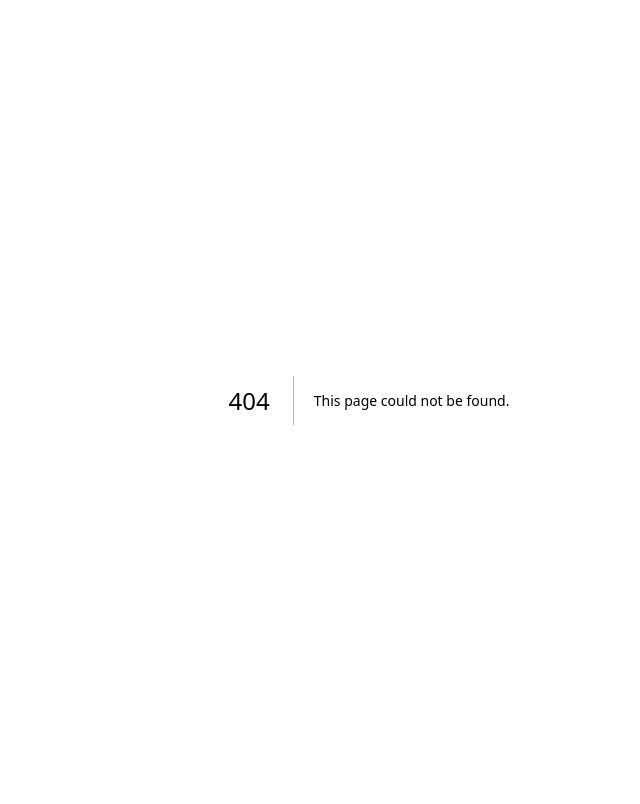
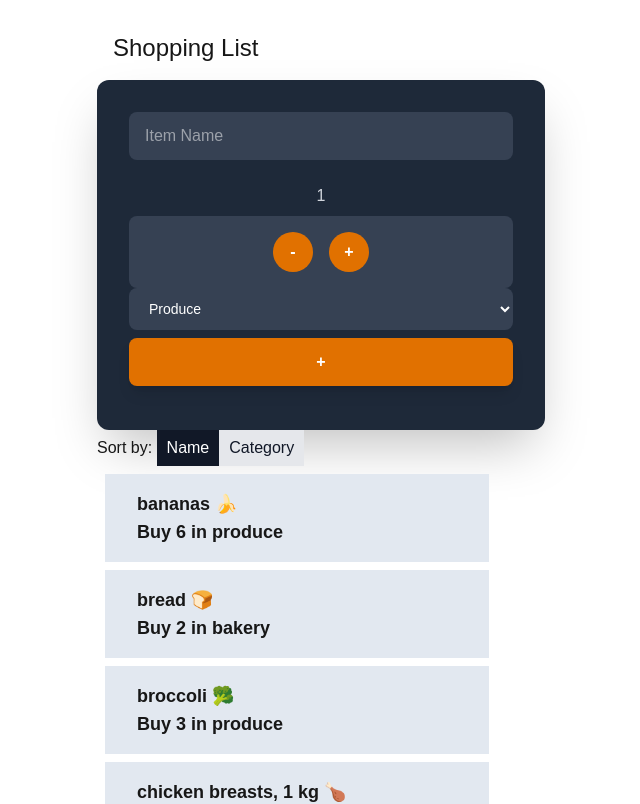
Before and after one commit to Mona121212/cprg306-assignments, a Next.js app: page /week-7 in a window 1280 px wide. Before the commit this address had no page. Shown: the top 804 px of the page, without its empty margins (271-911 px from the left). Built offline with nearby package versions, Linux system fonts and the light colour scheme.

Commit message:
feat: add new item

```diff
--- a/app/page.js
+++ b/app/page.js
@@ -40,6 +40,13 @@ export default function Home() {
           >
             Week Six
           </Link>
+          <br></br>
+          <Link
+            className="text-shadow-blue-500 hover:text-amber-400 text-4xl"
+            href="./week-7"
+          >
+            Week Seven
+          </Link>
         </li>
       </ul>
     </main>
--- /dev/null
+++ b/app/week-7/item-list.js
@@ -0,0 +1,73 @@
+"use client";
+import Item from "./item";
+import { useState } from "react";
+import itemsData from "./item.json";
+
+export default function ItemList({ items = [] }) {
+  const [sortBy, setSortBy] = useState("name");
+
+  //let itemsArray = itemsData.map((it) => ({ ...it }));
+  let itemsArray = [...items];
+  if (sortBy === "name") {
+    itemsArray.sort((a, b) => {
+      const nameA = String(a.name ?? "").toUpperCase();
+      const nameB = String(b.name ?? "").toUpperCase();
+      if (nameA < nameB) return -1;
+      if (nameA > nameB) return 1;
+      return 0;
+    });
+  } else if (sortBy === "category") {
+    itemsArray.sort((a, b) => {
+      const catA = String(a.category ?? "").toUpperCase();
+      const catB = String(b.category ?? "").toUpperCase();
+
+      if (catA < catB) return -1;
+      if (catA > catB) return 1;
+      return 0;
+    });
+  }
+
+  const activeStyle = {
+    backgroundColor: "#111827",
+    color: "#fff",
+    padding: "6px 10px",
+    borderRaius: "6px",
+  };
+  const inactiveStyle = {
+    backgroundColor: "#e5e7eb",
+    color: "#111827",
+    padding: "6px 10px",
+    borderRaius: "6px",
+  };
+
+  return (
+    <section>
+      <div>
+        <span>Sort by: </span>
+        <button
+          type="button"
+          onClick={() => setSortBy("name")}
+          aria-pressed={sortBy === "name"}
+          style={sortBy === "name" ? activeStyle : inactiveStyle}
+        >
+          Name
+        </button>
+
+        <button
+          type="button"
+          onClick={() => setSortBy("category")}
+          aria-pressed={sortBy === "category"}
+          style={sortBy === "category" ? activeStyle : inactiveStyle}
+        >
+          Category
+        </button>
+      </div>
+
+      <ul style={{ listStyle: "none", padding: 0 }}>
+        {itemsArray.map((item) => (
+          <Item key={item.id} item={item} />
+        ))}
+      </ul>
+    </section>
+  );
+}
--- /dev/null
+++ b/app/week-7/item.js
@@ -0,0 +1,13 @@
+export default function Item({ item }) {
+  let { name, quantity, category } = item;
+  return (
+    <li className="flex items-center p-4 bg-slate-200 max-w-sm m-2">
+      <div className="flex-1">
+        <div className="text-lg font-semibold ml-4">{name}</div>
+        <div className="text-lg font-semibold ml-4 ">
+          Buy {quantity} in {category}
+        </div>
+      </div>
+    </li>
+  );
+}
--- /dev/null
+++ b/app/week-7/item.json
@@ -0,0 +1,74 @@
+[
+  {
+    "id": "1h2GJKH12gkHG31h1H",
+    "name": "milk, 4 L 🥛",
+    "quantity": 1,
+    "category": "dairy"
+  },
+  {
+    "id": "2KJH3k2j3H1k2J3K1H",
+    "name": "bread 🍞",
+    "quantity": 2,
+    "category": "bakery"
+  },
+  {
+    "id": "3h2KJH3k2j3H1k2J3",
+    "name": "eggs, dozen 🥚",
+    "quantity": 2,
+    "category": "dairy"
+  },
+  {
+    "id": "4k2J3K1H2GJKH12gk",
+    "name": "bananas 🍌",
+    "quantity": 6,
+    "category": "produce"
+  },
+  {
+    "id": "5H1h1H2KJH3k2j3H",
+    "name": "broccoli 🥦",
+    "quantity": 3,
+    "category": "produce"
+  },
+  {
+    "id": "6H1k2J3K1H2GJKH1",
+    "name": "chicken breasts, 1 kg 🍗",
+    "quantity": 1,
+    "category": "meat"
+  },
+  {
+    "id": "7gkHG31h1H2KJH3k",
+    "name": "pasta sauce 🍝",
+    "quantity": 3,
+    "category": "canned goods"
+  },
+  {
+    "id": "8j3H1k2J3K1H2GJK",
+    "name": "spaghetti, 454 g 🍝",
+    "quantity": 2,
+    "category": "dry goods"
+  },
+  {
+    "id": "9H12gkHG31h1H2KJ",
+    "name": "toilet paper, 12 pack 🧻",
+    "quantity": 1,
+    "category": "household"
+  },
+  {
+    "id": "10H3k2j3H1k2J3K1",
+    "name": "paper towels, 6 pack",
+    "quantity": 1,
+    "category": "household"
+  },
+  {
+    "id": "11k2J3K1H2GJKH12",
+    "name": "dish soap 🍽️",
+    "quantity": 1,
+    "category": "household"
+  },
+  {
+    "id": "12GJKH12gkHG31h1",
+    "name": "hand soap 🧼",
+    "quantity": 4,
+    "category": "household"
+  }
+]
--- /dev/null
+++ b/app/week-7/new-item.js
@@ -0,0 +1,121 @@
+"use client";
+
+import { useState } from "react";
+
+export default function NewItem({ newItemFunc }) {
+  const [quantity, setQuantity] = useState(1);
+  const [name, setName] = useState("");
+  const [category, setCategory] = useState("produce");
+
+  const handleItemNameChange = (event) => {
+    //console.dir(event.target.value);
+    setName(event.target.value);
+  };
+
+  const increment = () => {
+    if (quantity < 20) {
+      setQuantity(quantity + 1);
+    }
+  };
+
+  const decrement = () => {
+    if (quantity > 1) {
+      setQuantity(quantity - 1);
+    }
+  };
+
+  const handleCategoryChange = (event) => setCategory(event.target.value);
+
+  const randomId = () => Math.random().toString(36).slice(2, 9);
+  const handleSubmit = (e) => {
+    e.preventDefault();
+
+    const newItemObj = {
+      id: randomId(),
+      name: name.trim(),
+      quantity: quantity,
+      category: category,
+    };
+
+    newItemFunc(newItemObj); // ✅ call the parent handler
+
+    //reset form
+
+    setName("");
+    setQuantity(1);
+    setCategory("produce");
+  };
+
+  const buttonStyle =
+    "w-10 h-10 bg-amber-600 text-white font-bold rounded-full hover:bg-amber-500 focus:outline-none focus:ring-2 focus:ring-amber-400 transition disabled:opacity-50 disabled:cursor-not-allowed";
+
+  const inputStyle =
+    "w-full px-4 py-3 bg-gray-700 text-white rounded-lg focus:outline-none focus:ring-2 focus:ring-amber-500 transition";
+
+  return (
+    <form
+      className="w-full max-w-md bg-gray-800 rounded-xl shadow-2xl p-8 space-y-6"
+      onSubmit={handleSubmit}
+    >
+      <div>
+        <input
+          type="text"
+          onChange={handleItemNameChange}
+          value={name}
+          required
+          className={inputStyle}
+          placeholder="Item Name"
+        />
+      </div>
+      <div className="block text-m font-medium text-emerald-400 mb-3 text-center">
+        <div>
+          <div>
+            <p className=" block text-m font-medium text-gray-300 mb-2">
+              {quantity}
+            </p>
+          </div>
+
+          <div className="flex items-center justify-center space-x-4 bg-gray-700 rounded-lg p-4">
+            <button type="button" className={buttonStyle} onClick={decrement}>
+              -
+            </button>
+            <button type="button" className={buttonStyle} onClick={increment}>
+              +
+            </button>
+          </div>
+        </div>
+
+        {/**category field */}
+        <div className="block text-sm font-medium text-gray-300 mb-2">
+          <select
+            value={category}
+            onChange={handleCategoryChange}
+            className="w-full px-4 py-3 bg-gray-700 text-white rounded-lg focus:outline-none focus:ring-2 focus:ring-amber-500 transition cursor-pointer"
+          >
+            <option value="produce">Produce</option>
+            <option value="dairy">Dairy</option>
+            <option value="bakery">Bakery</option>
+            <option value="meat">Meat</option>
+            <option value="frozenfoods">Frozen Foods</option>
+            <option value="cannedgoods">Canned Goods</option>
+            <option value="drygoods">Dry Goods</option>
+            <option value="beverages">Beverages</option>
+            <option value="snacks">Snacks</option>
+            <option value="household">Household</option>
+            <option value="other">Other</option>
+          </select>
+        </div>
+
+        <div>
+          <button
+            type="submit"
+            onClick={handleSubmit}
+            className="w-full py-3 bg-amber-600 text-white font-semibold rounded-lg hover:bg-amber-500 focus:outline-none focus:ring-2 focus:ring-amber-400 transition shadow-lg"
+          >
+            +
+          </button>
+        </div>
+      </div>
+    </form>
+  );
+}
--- /dev/null
+++ b/app/week-7/page.js
@@ -0,0 +1,32 @@
+"use client";
+import ItemList from "./item-list";
+import NewItem from "./new-item";
+import itemsData from "./item.json";
+import { useState } from "react";
+
+export default function Page() {
+  const [items, setItems] = useState(itemsData || []);
+  //const [itemArray, setItemArray] = useState(
+  //itemsData.map((item) => ({ ...item }))
+  //);
+
+  // add new item handler
+  const handleAddItem = (item) => {
+    setItems((prevItems) => {
+      const nextItems = [...prevItems, item];
+
+      nextItems.sort((a, b) => (a.name ?? "").localeCompare(b.name ?? ""));
+      return nextItems;
+    });
+  };
+
+  return (
+    <main className="p-4 max-w-xl mx-auto">
+      <div>
+        <h1 className="text-2xl p-4">Shopping List</h1>
+        <NewItem newItemFunc={handleAddItem} />
+        <ItemList items={items} />
+      </div>
+    </main>
+  );
+}
```
